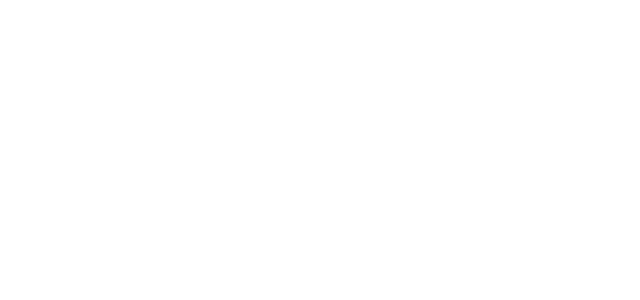
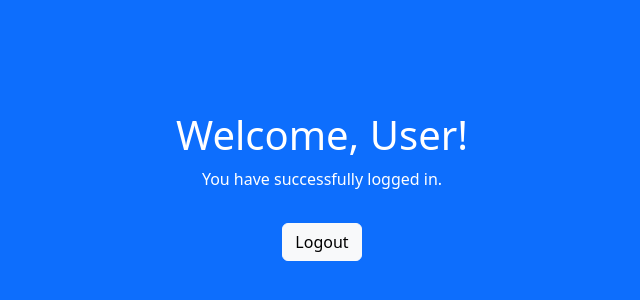
Before and after one commit to naumumi/CS458-Project-1, a React (Create React App) app in the folder frontend/: page /welcome in a window 1280 px wide. Before the commit this address had no page. Shown: the part 214-514 px from the top of the page, without its empty margins (318-958 px from the left). Built offline with nearby package versions, Linux system fonts and the light colour scheme.

Commit message:
Welcome page added

```diff
--- a/frontend/src/App.js
+++ b/frontend/src/App.js
@@ -1,14 +1,14 @@
 import React from 'react';
 import { BrowserRouter as Router, Routes, Route } from 'react-router-dom';
 import Login from './Login';
-import 'bootstrap/dist/css/bootstrap.min.css';
-import 'bootstrap-icons/font/bootstrap-icons.css';
+import Welcome from './Welcome';
 
 function App() {
   return (
     <Router>
       <Routes>
         <Route path="/" element={<Login />} />
+        <Route path="/welcome" element={<Welcome />} />
       </Routes>
     </Router>
   );
--- a/frontend/src/Login.js
+++ b/frontend/src/Login.js
@@ -1,10 +1,11 @@
 import React, { useState } from 'react';
 import axios from 'axios';
-
+import { useNavigate } from 'react-router-dom';
 function Login() {
   const [identifier, setIdentifier] = useState('');
   const [password, setPassword] = useState('');
   const [message, setMessage] = useState('');
+  const navigate = useNavigate();
 
   const handleSubmit = async (e) => {
     e.preventDefault();
@@ -17,7 +18,9 @@
       });
       if (response.data.success) {
         setMessage('Login successful!');
-        // Optionally redirect or do more logic
+        setTimeout(() => {
+          navigate('/welcome', { state: { user: identifier } });
+        }, 1000);
       } else {
         setMessage('Login failed: ' + response.data.message);
       }
--- /dev/null
+++ b/frontend/src/Welcome.js
@@ -0,0 +1,27 @@
+import React from 'react';
+import { useSearchParams, useNavigate } from 'react-router-dom';
+
+function Welcome() {
+  const [searchParams] = useSearchParams();
+  const navigate = useNavigate();
+  const user = searchParams.get('user') || 'User';
+
+  const handleLogout = () => {
+    // Implement logout logic if needed.
+    navigate('/');
+  };
+
+  return (
+    <div className="container-fluid bg-primary text-white vh-100 d-flex justify-content-center align-items-center">
+      <div className="text-center">
+        <h1>Welcome, {user}!</h1>
+        <p>You have successfully logged in.</p>
+        <button className="btn btn-light mt-3" onClick={handleLogout}>
+          Logout
+        </button>
+      </div>
+    </div>
+  );
+}
+
+export default Welcome;
```
Also changed, not shown: 1 other file (tests, documents, lock files or other folders).
